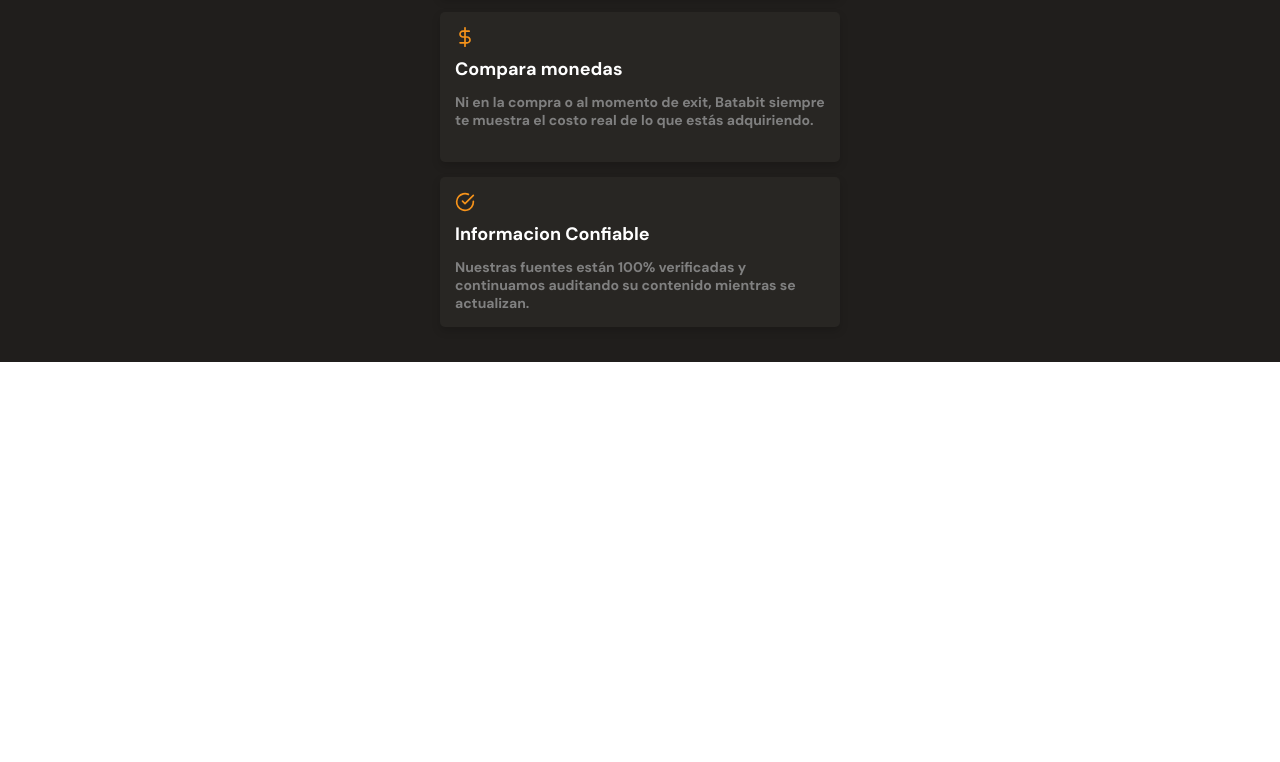
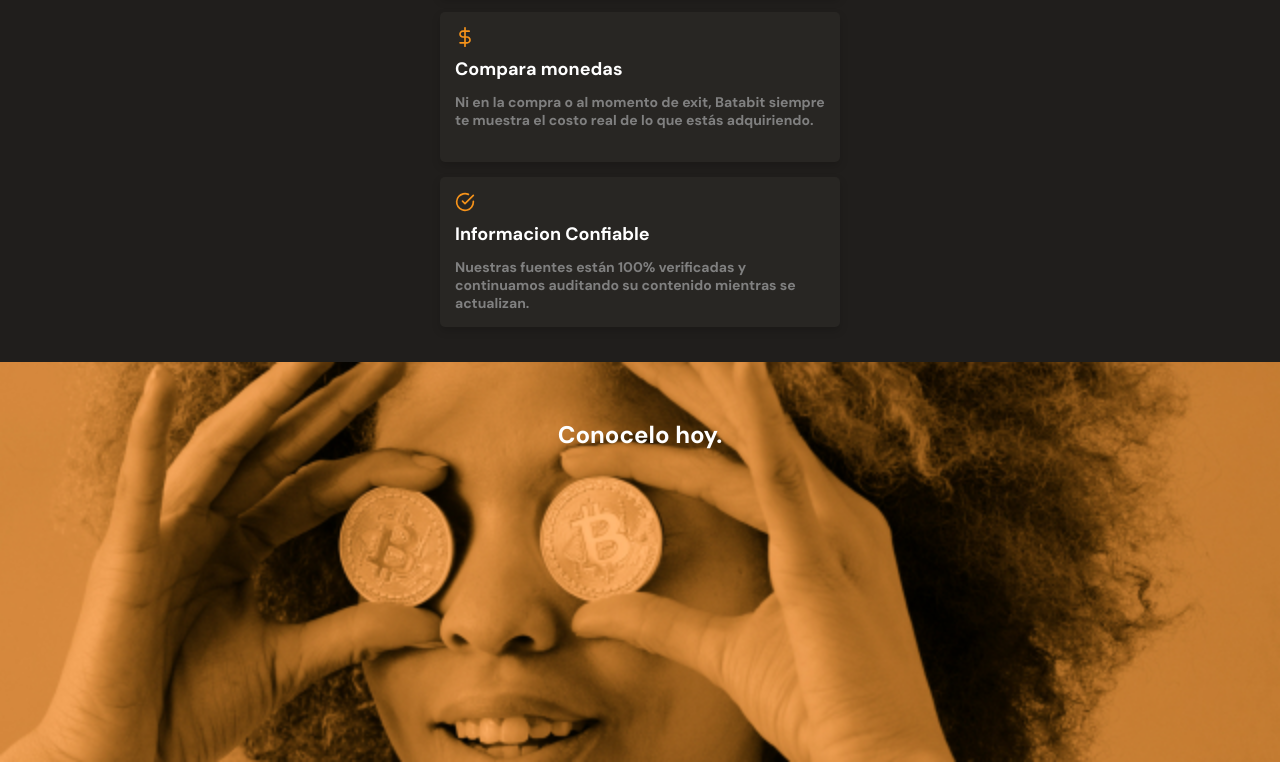
Before and after one commit to soutkike/Batatabit, a plain HTML site: page index.html in a window 1280 px wide. Shown: the part 1988-2750 px from the top of the page. Before the commit the page ends 2350 px from the top, so only its background shows below. Drawn offline with Linux system fonts and the light colour scheme.

Commit message:
Seccion Comodin realizada

```diff
--- a/index.html
+++ b/index.html
@@ -136,7 +136,9 @@
           </article>
         </section>
       </section>
-      <section></section>
+      <section class="bitcoin-img-container">
+        <h2>Conocelo hoy.</h2>
+      </section>
       <section></section>
     </main>
     <footer></footer>
--- a/styles.css
+++ b/styles.css
@@ -375,3 +375,22 @@ comission-table--container td {
   font-weight: bold;
   color: #808080;
 }
+
+.bitcoin-img-container {
+  width: 100%;
+  min-width: 320px;
+  height: 50vh;
+  background-image: url("./assets/img/bitcoinbaby2x.jpg");
+  background-size: cover;
+  background-position: center;
+  background-repeat: no-repeat;
+  text-align: center;
+}
+
+.bitcoin-img-container h2 {
+  padding-top: 60px;
+  font-size: 2.4rem;
+  font-weight: bold;
+  line-height: 2.6rem;
+  color: var(--just-white);
+}
```
